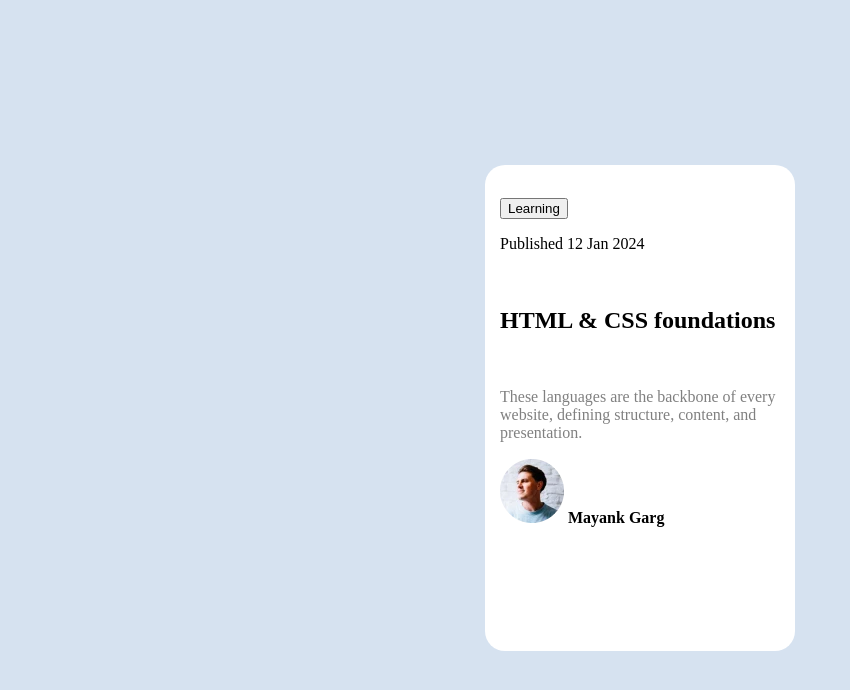
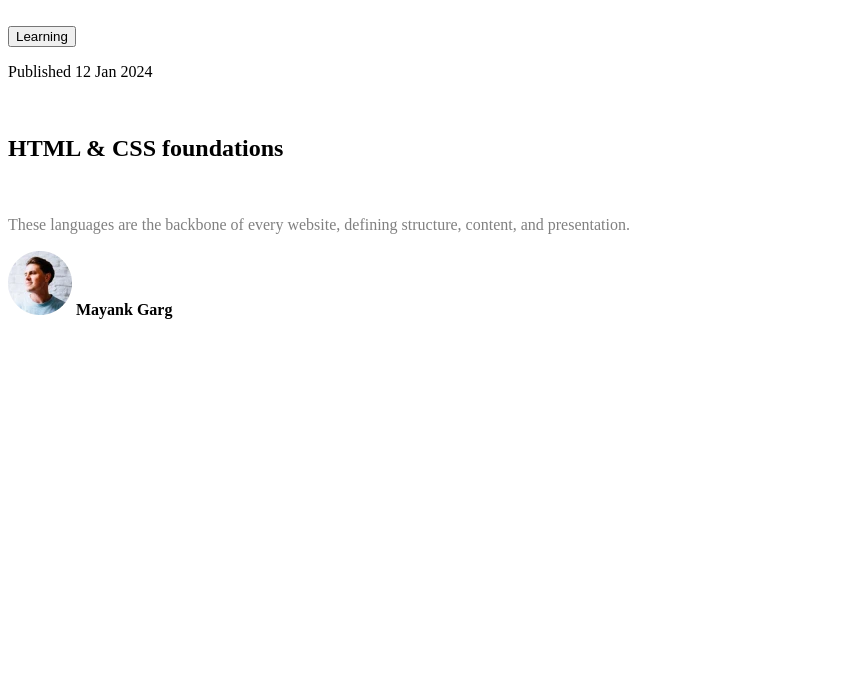
Before and after one commit to Mayank-Garg7/Html_Projects, a plain HTML site: page Blog_Preview_Card/index.html in a window 1280 px wide. Shown: the whole page, without its empty margins (0-850 px from the left). Drawn offline with Linux system fonts and the light colour scheme; files that its build step writes are made by us from their sources; files whose address does not match are found by name.

Commit message:
Update style.css

```diff
--- a/style.css
+++ b/style.css
@@ -1,35 +1 @@
-body {
-    background-color: hsl(212, 45%, 89%);
-}
-
-.maincontainer {
-    background-color: hsl(212, 45%, 89%);
-    height: 100vh;
-    width: 100wh;
-    display: flex;
-    align-items: center;
-    justify-content: center;
-}
-
-.container {
-    padding: 15px;
-    display: flex;
-    flex-direction: column;
-    align-items: center;
-    width: 280px;
-    height: 28.5rem;
-    min-width: 280px;
-    background-color: hsl(0, 0%, 100%);
-    border-radius: 20px;
-}
-
-.images {
-    border-radius: 15px;
-    max-width: 100%;
-    height: auto;
-}
-
-.container > p{
-    text-align: center;
-    color: gray;
-}
+this is file for styling
```
